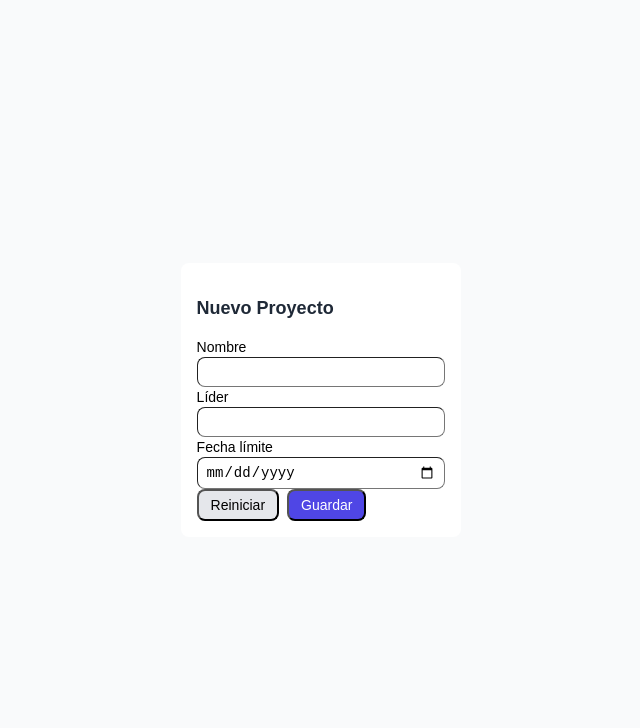
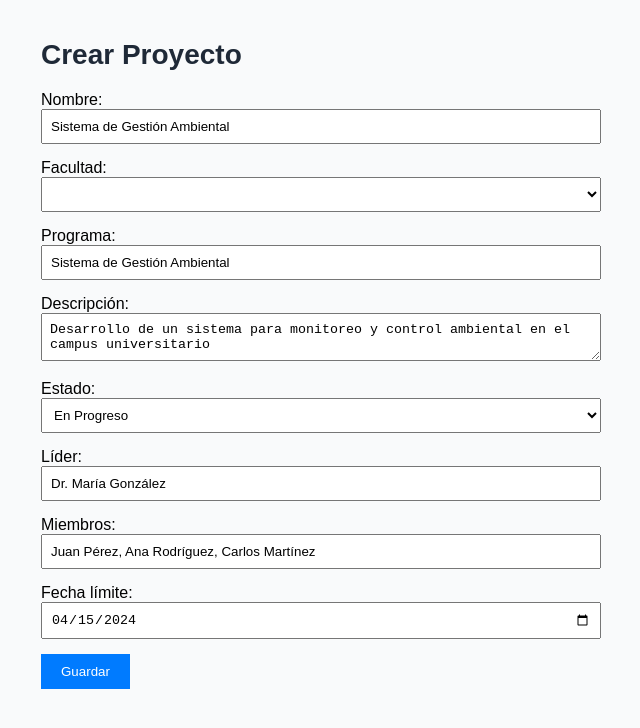
Before and after one commit to Daniel-Peralt4/Hackaton, a React (Vite) app in the folder hackaton/: page /Proyecto in a window 1280 px wide. Shown: the top 728 px of the page, without its empty margins (319-959 px from the left). Built offline with nearby package versions, Linux system fonts and the light colour scheme.

Commit message:
Frontend

```diff
--- a/hackaton/src/Components/GestionProyecto.jsx
+++ b/hackaton/src/Components/GestionProyecto.jsx
@@ -37,7 +37,7 @@ const GestionProyecto = () => {
         <div className="flex justify-between items-center">
           <h1 className="text-2xl font-bold text-gray-800">Proyectos</h1>
           <button  className="bg-indigo-600 text-white px-4 py-2 rounded-lg flex items-center space-x-2 hover:bg-indigo-700 transition-colors botonProyecto">
-            <Link to="/CrearProyecto" style={{textDecoration: "none", color: "white", display: "flex", alignItems: "center"}}>
+            <Link to="/Proyecto" style={{textDecoration: "none", color: "white", display: "flex", alignItems: "center"}}>
               <Plus className="h-5 w-5" />
               <span>Nuevo Proyecto</span>
             </Link>
--- a/hackaton/src/Pages/CrearProyecto.jsx
+++ b/hackaton/src/Pages/CrearProyecto.jsx
@@ -1,96 +1,127 @@
-import React, { useState } from "react"
+import React, { useState } from "react";
 
-const CrearProyecto = () => {
-  const [formData, setFormData] = useState({
-    name: "",
-    leader: "",
-    deadline: ""
-  })
-
-  const [submittedData, setSubmittedData] = useState(null) // Para mostrar el resultado
+function ProjectForm() {
+  const [project, setProject] = useState({
+    id: 1,
+    name: "Sistema de Gestión Ambiental",
+    description: "Desarrollo de un sistema para monitoreo y control ambiental en el campus universitario",
+    status: "En Progreso",
+    leader: "Dr. María González",
+    members: ["Juan Pérez", "Ana Rodríguez", "Carlos Martínez"],
+    deadline: "2024-04-15",
+    progress: 75,
+  });
 
   const handleChange = (e) => {
-    const { name, value } = e.target
-    setFormData({ ...formData, [name]: value })
-  }
+    const { name, value } = e.target;
+    setProject((prevProject) => ({
+      ...prevProject,
+      [name]: value,
+    }));
+  };
 
   const handleSubmit = (e) => {
-    e.preventDefault()
-    setSubmittedData(formData) // Guarda la información ingresada
-    setFormData({ name: "", leader: "", deadline: "" }) // Reinicia el formulario
-  }
+    e.preventDefault();
+    console.log("Proyecto guardado:", project);
+  };
 
   return (
-    <div className="flex flex-col items-center justify-center min-h-screen bg-gray-100">
-      <form
-        onSubmit={handleSubmit}
-        className="p-4 space-y-3 bg-white shadow-lg rounded-lg border w-80"
-      >
-        <h2 className="text-lg font-bold text-gray-800 text-center">Nuevo Proyecto</h2>
-
-        <div>
-          <label className="block text-sm font-medium text-gray-700">Nombre</label>
+    <div style={{ maxWidth: "600px", margin: "0 auto", padding: "20px" }}>
+      <h1>Crear Proyecto</h1>
+      <form onSubmit={handleSubmit}>
+        <div style={{ marginBottom: "15px" }}>
+          <label>Nombre:</label>
           <input
             type="text"
             name="name"
-            value={formData.name}
+            value={project.name}
             onChange={handleChange}
-            className="w-full px-2 py-1 border rounded-lg text-sm"
-            required
+            style={{ width: "100%", padding: "8px" }}
           />
         </div>
-
-        <div>
-          <label className="block text-sm font-medium text-gray-700">Líder</label>
+        <div style={{ marginBottom: "15px" }}>
+          <label>Facultad:</label>
+          <select
+            type="text"
+            name="name"
+            value={project.name}
+            onChange={handleChange}
+            style={{ width: "100%", padding: "8px" }}
+          />
+        </div>
+        <div style={{ marginBottom: "15px" }}>
+          <label>Programa:</label>
+          <input
+            type="text"
+            name="name"
+            value={project.name}
+            onChange={handleChange}
+            style={{ width: "100%", padding: "8px" }}
+          />
+        </div>
+        <div style={{ marginBottom: "15px" }}>
+          <label>Descripción:</label>
+          <textarea
+            name="description"
+            value={project.description}
+            onChange={handleChange}
+            style={{ width: "100%", padding: "8px" }}
+          />
+        </div>
+        <div style={{ marginBottom: "15px" }}>
+          <label>Estado:</label>
+          <select
+            name="status"
+            value={project.status}
+            onChange={handleChange}
+            style={{ width: "100%", padding: "8px" }}
+          >
+            <option value="En Progreso">En Progreso</option>
+            <option value="Completado">Completado</option>
+            <option value="Pendiente">Pendiente</option>
+          </select>
+        </div>
+        <div style={{ marginBottom: "15px" }}>
+          <label>Líder:</label>
           <input
             type="text"
             name="leader"
-            value={formData.leader}
+            value={project.leader}
             onChange={handleChange}
-            className="w-full px-2 py-1 border rounded-lg text-sm"
-            required
+            style={{ width: "100%", padding: "8px" }}
           />
         </div>
-
-        <div>
-          <label className="block text-sm font-medium text-gray-700">Fecha límite</label>
+        <div style={{ marginBottom: "15px" }}>
+          <label>Miembros:</label>
+          <input
+            type="text"
+            name="members"
+            value={project.members.join(", ")}
+            onChange={(e) =>
+              setProject((prevProject) => ({
+                ...prevProject,
+                members: e.target.value.split(",").map((member) => member.trim()),
+              }))
+            }
+            style={{ width: "100%", padding: "8px" }}
+          />
+        </div>
+        <div style={{ marginBottom: "15px" }}>
+          <label>Fecha límite:</label>
           <input
             type="date"
             name="deadline"
-            value={formData.deadline}
+            value={project.deadline}
             onChange={handleChange}
-            className="w-full px-2 py-1 border rounded-lg text-sm"
-            required
+            style={{ width: "100%", padding: "8px" }}
           />
         </div>
-
-        <div className="flex justify-end space-x-2">
-          <button
-            type="reset"
-            onClick={() => setFormData({ name: "", leader: "", deadline: "" })}
-            className="px-3 py-1 bg-gray-200 text-gray-700 rounded-lg text-sm hover:bg-gray-300"
-          >
-            Reiniciar
-          </button>
-          <button
-            type="submit"
-            className="px-3 py-1 bg-indigo-600 text-white rounded-lg text-sm hover:bg-indigo-700"
-          >
-            Guardar
-          </button>
-        </div>
+        <button type="submit" style={{ padding: "10px 20px", background: "#007BFF", color: "#FFF", border: "none", cursor: "pointer" }}>
+          Guardar
+        </button>
       </form>
-
-      {submittedData && (
-        <div className="mt-6 p-4 bg-white shadow rounded-lg border w-80">
-          <h3 className="text-lg font-bold text-gray-800">Proyecto Guardado</h3>
-          <p className="text-sm text-gray-600">Nombre: {submittedData.name}</p>
-          <p className="text-sm text-gray-600">Líder: {submittedData.leader}</p>
-          <p className="text-sm text-gray-600">Fecha límite: {submittedData.deadline}</p>
-        </div>
-      )}
     </div>
-  )
+  );
 }
 
-export default CrearProyecto
+export default ProjectForm;
```
